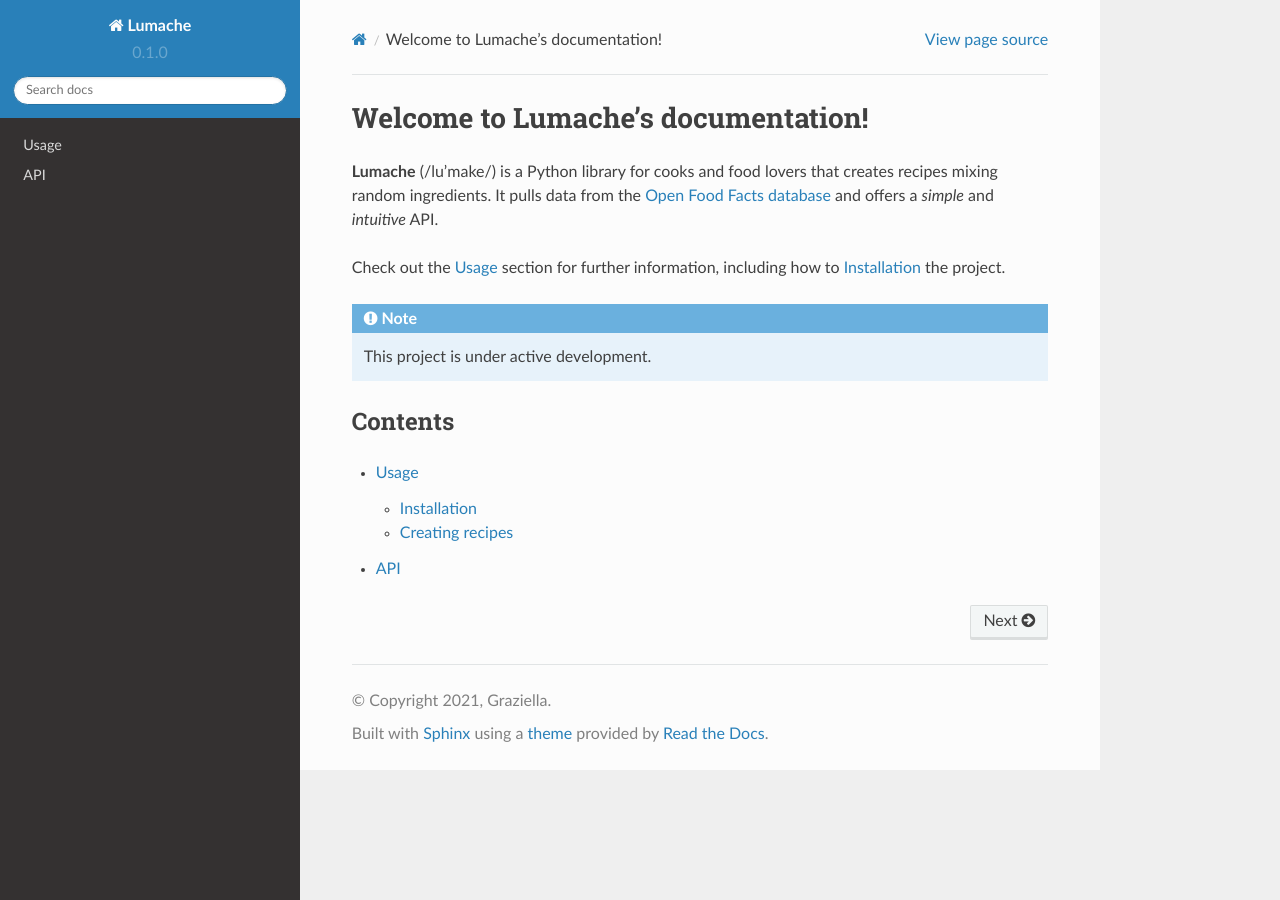
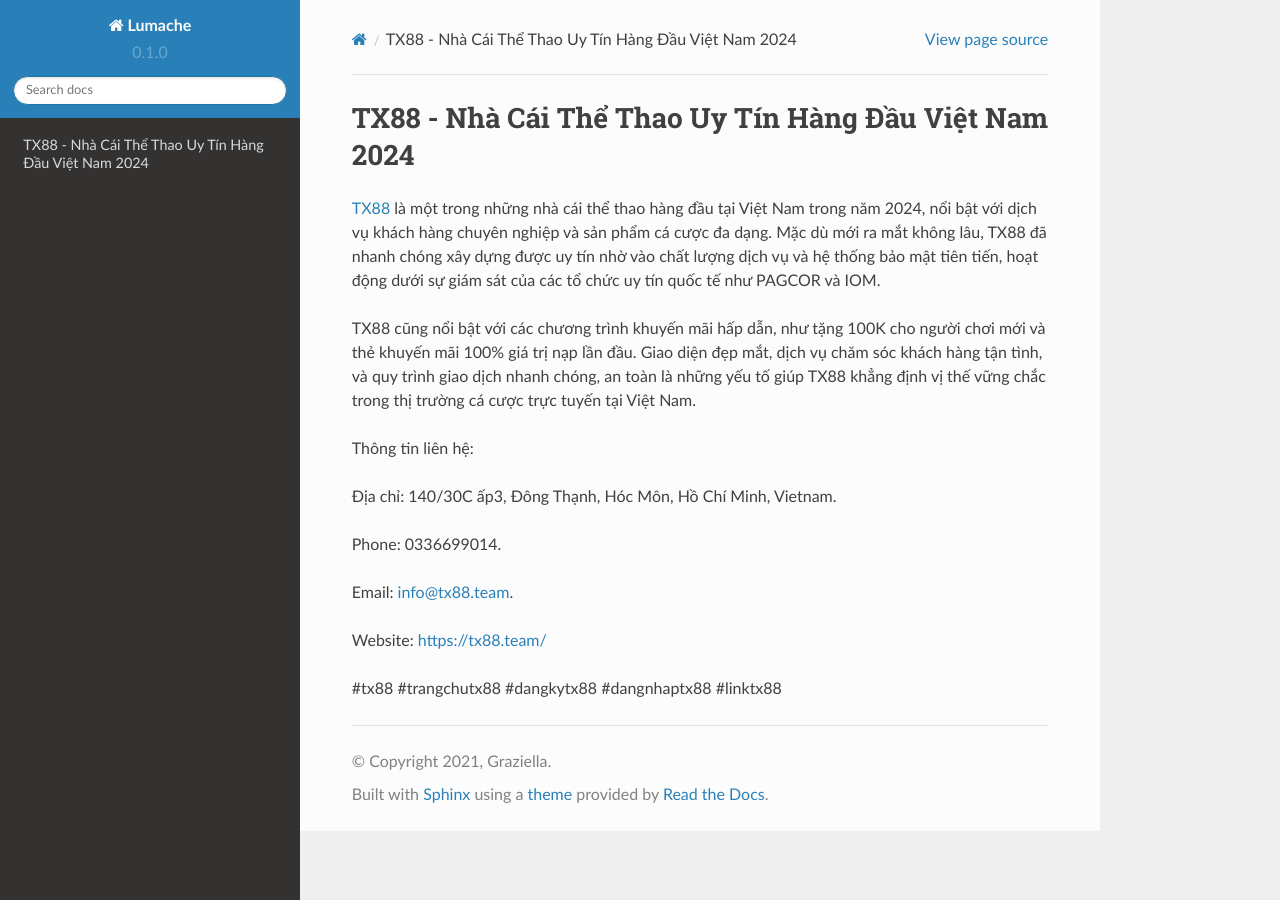
Before and after one commit to antonniotrombeta/tx88team, a Sphinx documentation site: the page built from docs/source/index.rst, in a window 1280 px wide. Built offline with Sphinx 7.4.7 and the Read the Docs theme 2.0.0, drawn with Linux system fonts in a browser that asks for light colours.

Commit message:
Update index.rst

```diff
--- a/docs/source/index.rst
+++ b/docs/source/index.rst
@@ -1,22 +1,18 @@
-Welcome to Lumache's documentation!
+TX88 - Nhà Cái Thể Thao Uy Tín Hàng Đầu Việt Nam 2024
 ===================================
 
-**Lumache** (/lu'make/) is a Python library for cooks and food lovers
-that creates recipes mixing random ingredients.
-It pulls data from the `Open Food Facts database <https://world.openfoodfacts.org/>`_
-and offers a *simple* and *intuitive* API.
+`TX88 <https://tx88.team/>`_ là một trong những nhà cái thể thao hàng đầu tại Việt Nam trong năm 2024, nổi bật với dịch vụ khách hàng chuyên nghiệp và sản phẩm cá cược đa dạng. Mặc dù mới ra mắt không lâu, TX88 đã nhanh chóng xây dựng được uy tín nhờ vào chất lượng dịch vụ và hệ thống bảo mật tiên tiến, hoạt động dưới sự giám sát của các tổ chức uy tín quốc tế như PAGCOR và IOM.
 
-Check out the :doc:`usage` section for further information, including
-how to :ref:`installation` the project.
+TX88 cũng nổi bật với các chương trình khuyến mãi hấp dẫn, như tặng 100K cho người chơi mới và thẻ khuyến mãi 100% giá trị nạp lần đầu. Giao diện đẹp mắt, dịch vụ chăm sóc khách hàng tận tình, và quy trình giao dịch nhanh chóng, an toàn là những yếu tố giúp TX88 khẳng định vị thế vững chắc trong thị trường cá cược trực tuyến tại Việt Nam.
 
-.. note::
+Thông tin liên hệ:
 
-   This project is under active development.
+Địa chỉ: 140/30C ấp3, Đông Thạnh, Hóc Môn, Hồ Chí Minh, Vietnam.
 
-Contents
---------
+Phone: 0336699014.
 
-.. toctree::
+Email: info@tx88.team.
 
-   usage
-   api
+Website: https://tx88.team/
+
+#tx88 #trangchutx88 #dangkytx88 #dangnhaptx88 #linktx88
```
